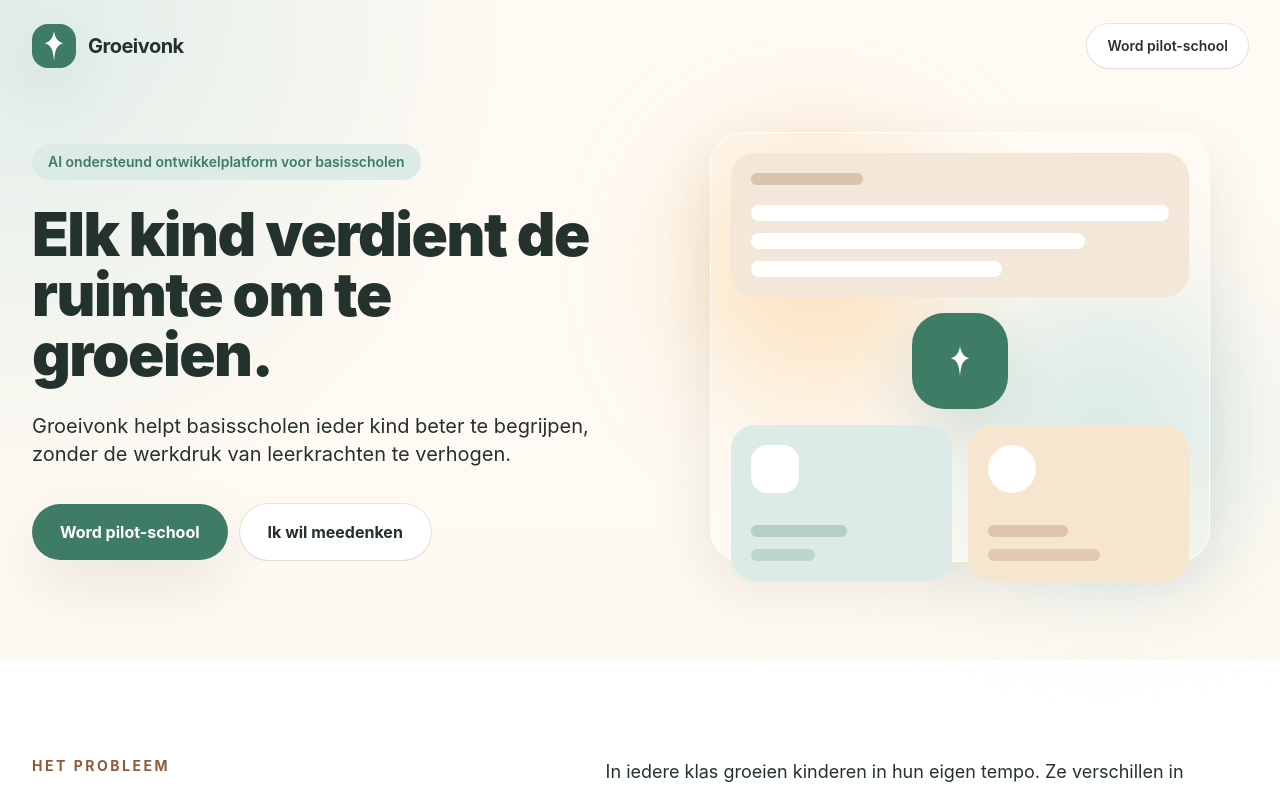
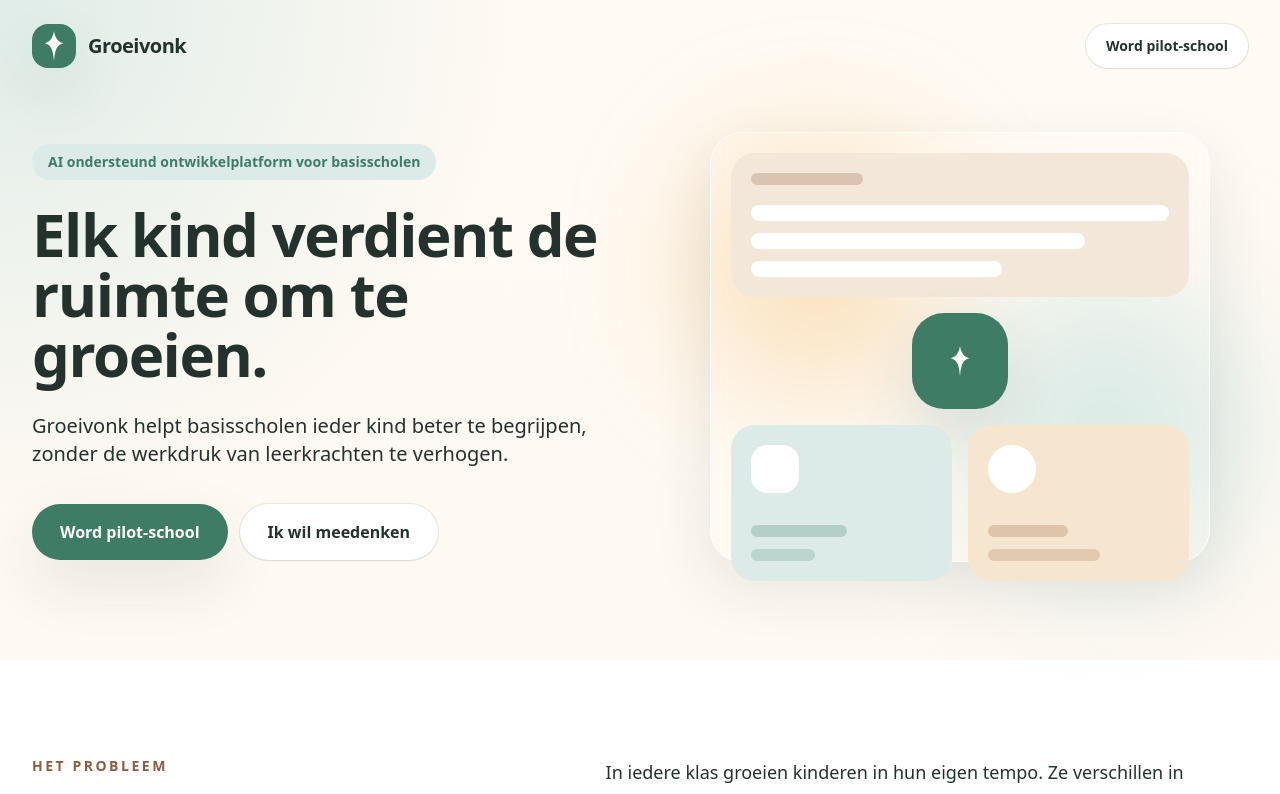
Before and after one commit to Bopstal/GroeiVonk, a Next.js app: page / in a window 1280 px wide. Shown: the top 794 px of the page. Built offline with nearby package versions, Linux system fonts and the light colour scheme.

Commit message:
Wijzig font naar Ranade

```diff
--- a/app/globals.css
+++ b/app/globals.css
@@ -21,7 +21,8 @@
     radial-gradient(circle at top left, rgba(220, 235, 231, 0.9), transparent 32rem),
     linear-gradient(180deg, #fffaf3 0%, #fbf6ee 48%, #ffffff 100%);
   color: #24322d;
-  font-family: var(--font-sans), ui-sans-serif, system-ui, sans-serif;
+  font-family: Ranade, ui-sans-serif, system-ui, -apple-system, BlinkMacSystemFont, "Segoe UI",
+    sans-serif;
 }
 
 ::selection {
--- a/tailwind.config.ts
+++ b/tailwind.config.ts
@@ -17,7 +17,7 @@
       },
       fontFamily: {
         sans: [
-          "Inter",
+          "Ranade",
           "ui-sans-serif",
           "system-ui",
           "-apple-system",
```
